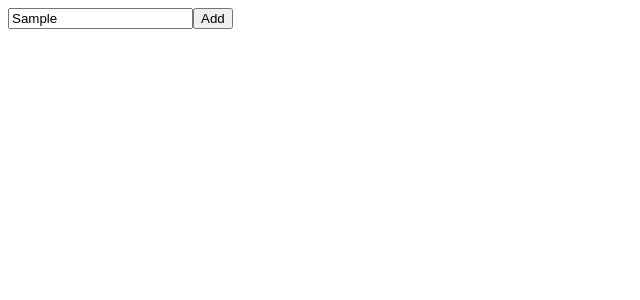
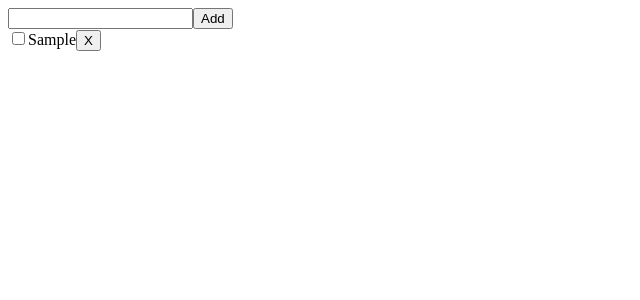
Before and after one commit to EgorVolg/TypesNotes, a React (Create React App) app: page / in a window 1280 px wide. Both pictures are taken after typing "Sample" into the empty fields and a click on the button "Add". Shown: the top 300 px of the page, without its empty margins (0-640 px from the left). Built offline with nearby package versions, Linux system fonts and the light colour scheme.

Commit message:
created TodoList and TodoItem
created TodoList and TodoItem in components

```diff
--- a/src/App.tsx
+++ b/src/App.tsx
@@ -1,28 +1,36 @@
 import { useState } from "react";
 import { ITodo } from "./types/data";
+import { TodoList } from "./components/TodoList";
 
 export const App: React.FC = () => {
   const [value, setValue] = useState("");
   const [todos, setTodos] = useState<ITodo[]>([]);
 
   const addTodo = () => {
-    setTodos([...todos, {
-        title: value,
-        id: Date.now(),
-        isCompleted: false,
-    }])
+    if (value) {
+      setTodos([
+        ...todos,
+        {
+          title: value,
+          id: Date.now(),
+          isCompleted: false,
+        },
+      ]);
+      setValue("");
+    }
+  };
+
+  const handlerChange: React.ChangeEventHandler<HTMLInputElement> = (e) => {
+    setValue(e.target.value);
   };
 
   return (
     <div>
       <div>
-        <input
-          type="text"
-          value={value}
-          onChange={(e) => setValue(e.target.value)}
-        />
+        <input type="text" value={value} onChange={handlerChange} />
         <button onClick={addTodo}>Add</button>
       </div>
+      <TodoList items={todos} />
     </div>
   );
 };
--- /dev/null
+++ b/src/components/TodoItem.tsx
@@ -0,0 +1,14 @@
+import { ITodo } from "../types/data";
+
+interface ITodoItem extends ITodo{}
+
+export const TodoItem: React.FC<ITodoItem> = (props) => {
+  const { id, title, isCompleted } = props;
+  return (
+    <div>
+      <input type="checkbox" checked={isCompleted} />
+      {title}
+      <button>X</button>
+    </div>
+  );
+};
--- /dev/null
+++ b/src/components/TodoList.tsx
@@ -0,0 +1,16 @@
+import { ITodo } from "./../types/data";
+import { TodoItem } from "./TodoItem";
+
+interface ITodoList extends ITodo {
+  items: ITodo[]
+}
+
+export const TodoList: React.FC<ITodoList> = (props) => {
+  return (
+    <div>
+      {props.items.map((todo) => (
+        <TodoItem key={todo.id} {...todo} />
+      ))}
+    </div>
+  );
+};
```
